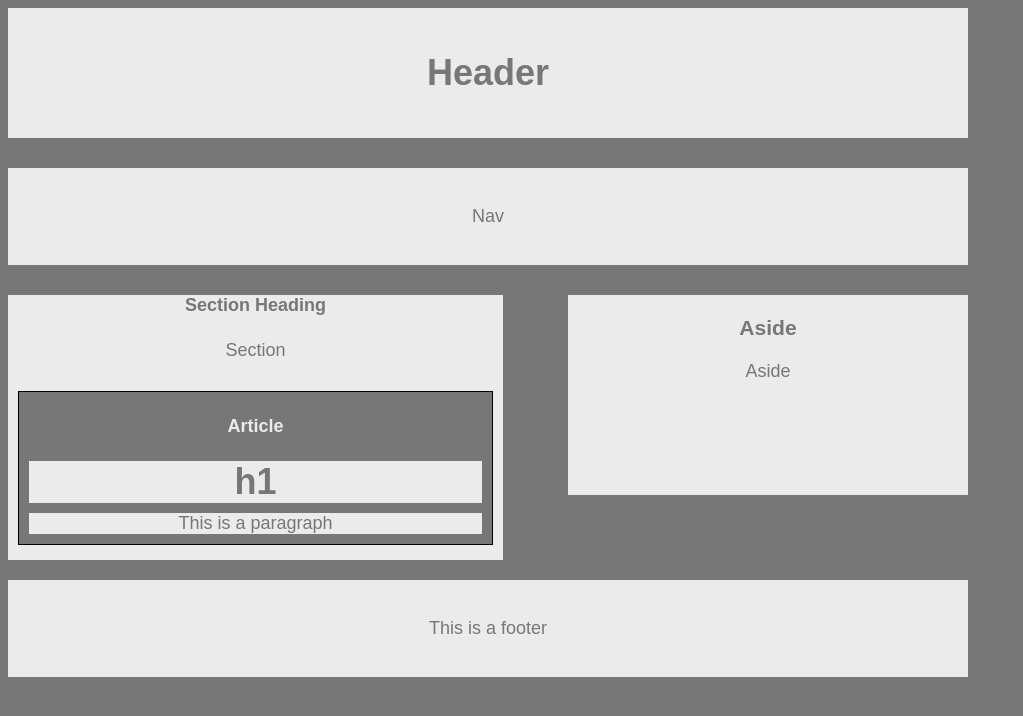
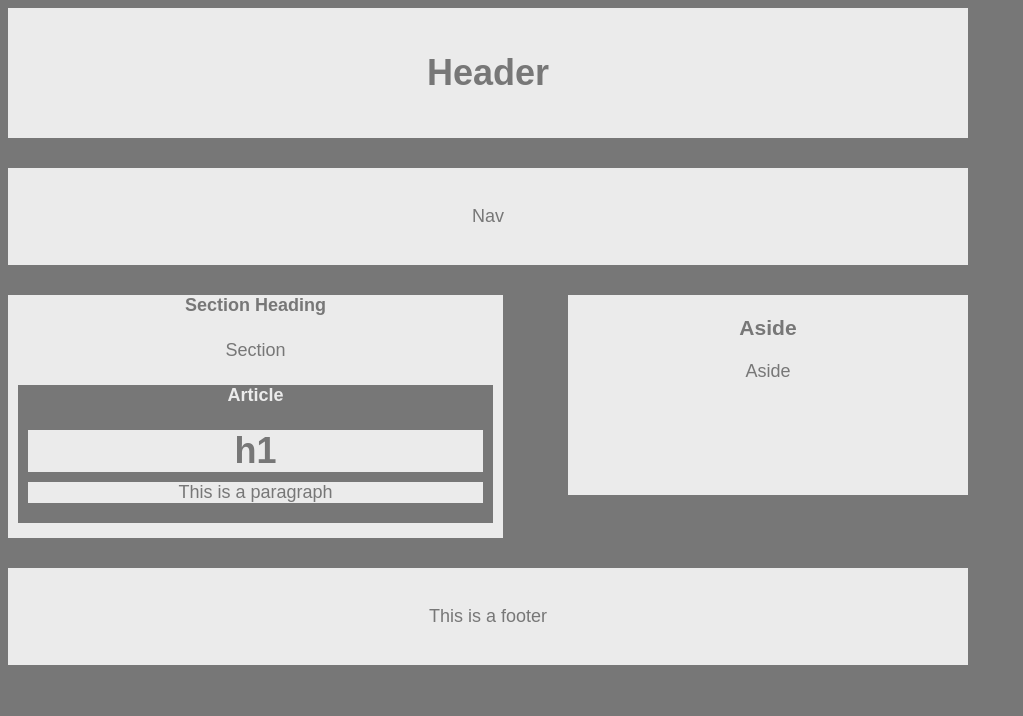
Before and after one commit to Paolalarrazabal/HW-Wireframe, a plain HTML site: page index.html in a window 1280 px wide. Shown: the whole page, without its empty margins (0-1023 px from the left). Drawn offline with Linux system fonts and the light colour scheme.

Commit message:
final changes, changed padding bottom for section .art to 10 px

```diff
--- a/style.css
+++ b/style.css
@@ -29,16 +29,16 @@ nav {
     background-color: #ebebeb;
     width: 495px;
     margin-right: 5px;
-    margin-bottom: 20px;
+    margin-bottom: 30px;
     padding-bottom:5px;
 
 
 }
 .art {
     background-color: #777777;
-    border: 1px solid black;
-    margin: 30px 10px 10px 10px;
+    margin: 20px 10px 10px 10px;
     color: #ebebeb;
+    padding-bottom: 10px;
 }
 .aside {
     background-color: #ebebeb;
```
